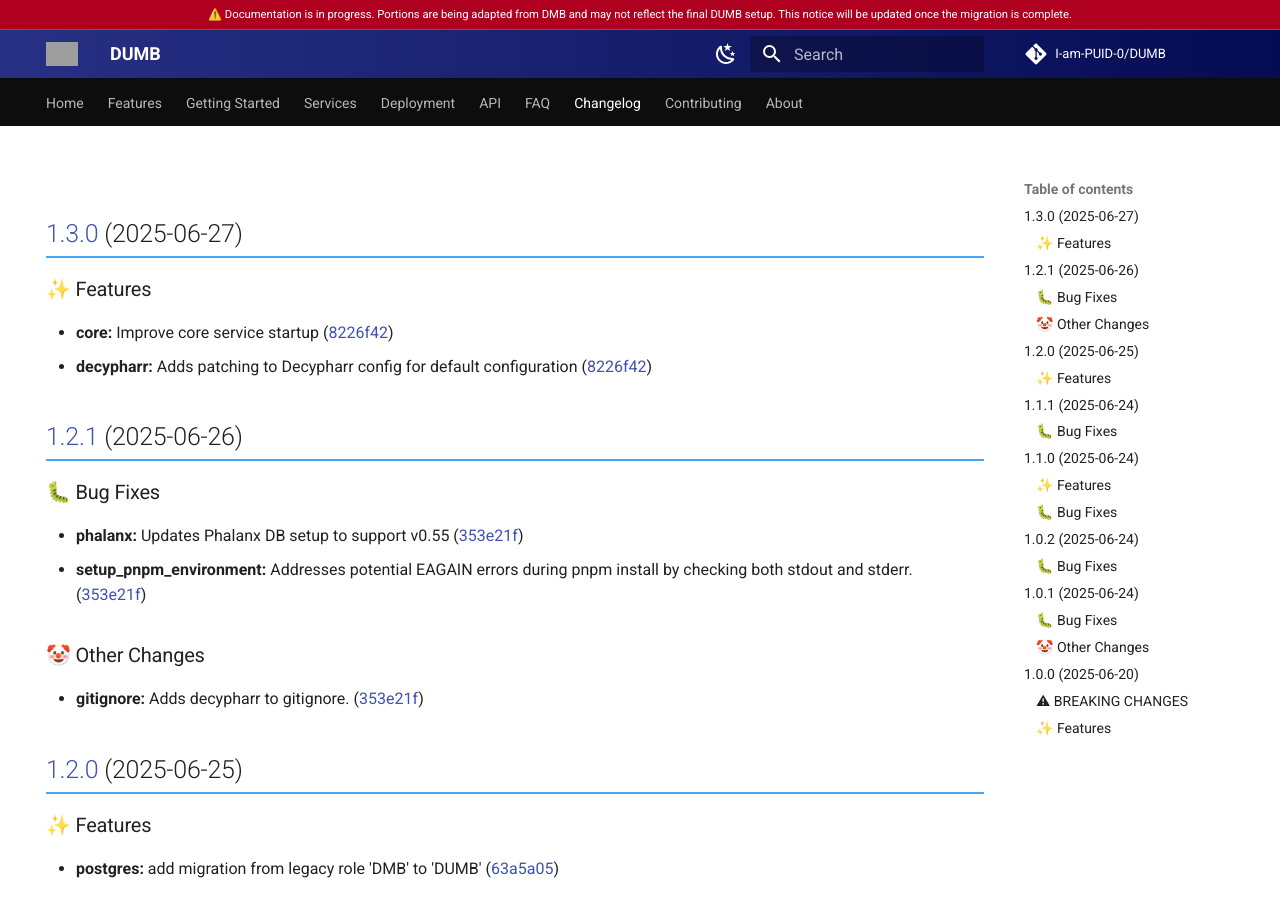
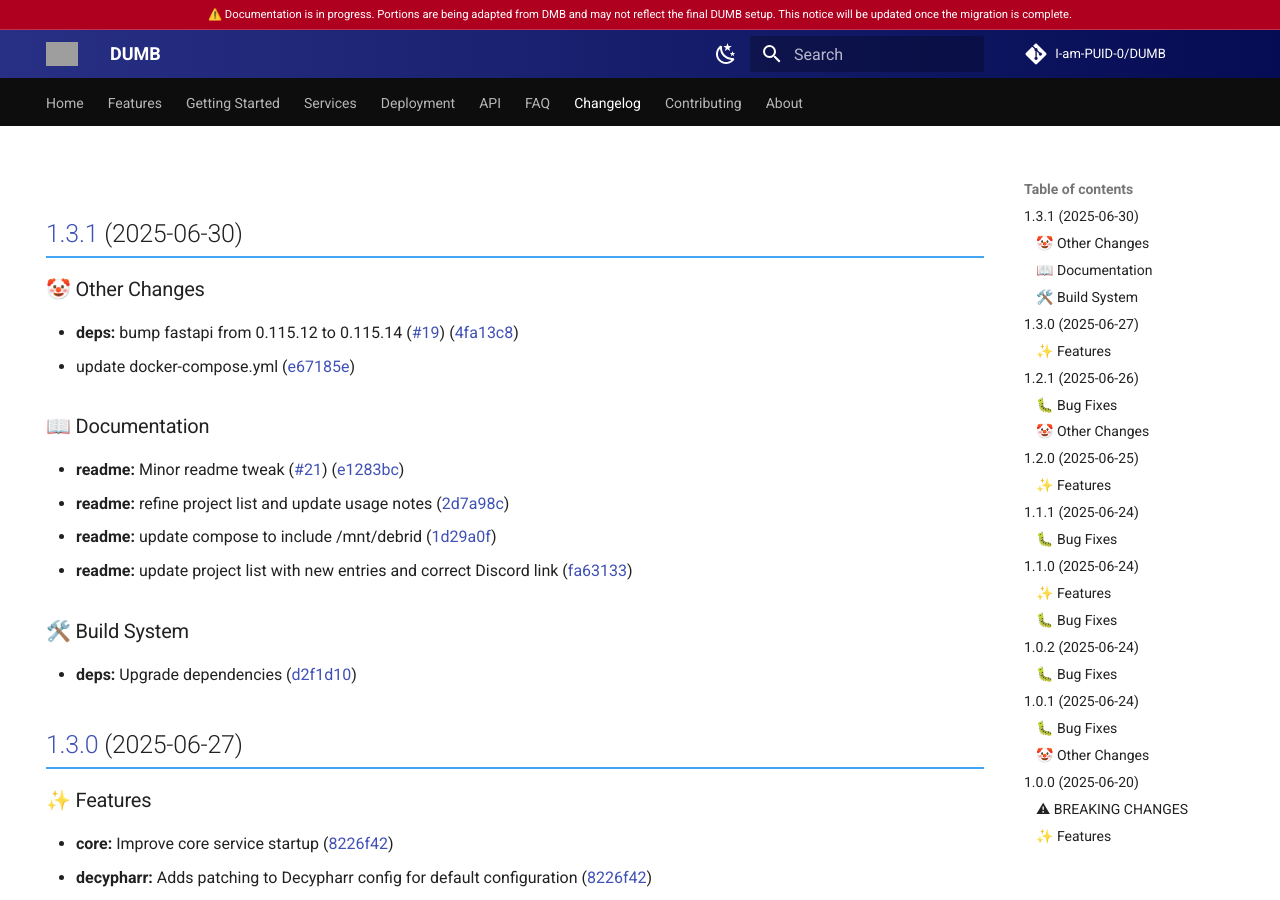
Before and after one commit to I-am-PUID-0/DUMB_docs, an MkDocs documentation site: the page built from docs/changelog.md, in a window 1280 px wide and 900 px high. Built offline with MkDocs 1.6.1 and Material for MkDocs 9.7.7, drawn with Linux system fonts in a browser that asks for light colours; comment, search, counter and statistics services are not loaded; grey boxes are pictures that could not be loaded.

Commit message:
Update Changelog

```diff
--- a/docs/changelog.md
+++ b/docs/changelog.md
@@ -4,6 +4,27 @@ hide:
 ---
 
 # Changelog
+
+## [1.3.1](https://github.com/I-am-PUID-0/DUMB/compare/1.3.0...1.3.1) (2025-06-30)
+
+
+### 🤡 Other Changes
+
+* **deps:** bump fastapi from 0.115.12 to 0.115.14 ([#19](https://github.com/I-am-PUID-0/DUMB/issues/19)) ([4fa13c8](https://github.com/I-am-PUID-0/DUMB/commit/4fa13c88c507df9d88893a48d56a8487eb8a0f79))
+* update docker-compose.yml ([e67185e](https://github.com/I-am-PUID-0/DUMB/commit/e67185e0b8045dab2f870186ef8eddc6f1ab37a8))
+
+
+### 📖 Documentation
+
+* **readme:** Minor readme tweak ([#21](https://github.com/I-am-PUID-0/DUMB/issues/21)) ([e1283bc](https://github.com/I-am-PUID-0/DUMB/commit/e1283bcc25695cc2a1a072a1b6014949b1d15f6e))
+* **readme:** refine project list and update usage notes ([2d7a98c](https://github.com/I-am-PUID-0/DUMB/commit/2d7a98c5f004c00c32d25276e9a4b5eb28e0921c))
+* **readme:** update compose to include /mnt/debrid ([1d29a0f](https://github.com/I-am-PUID-0/DUMB/commit/1d29a0fe7ddace329e1c29f855d950b1905b8fe9))
+* **readme:** update project list with new entries and correct Discord link ([fa63133](https://github.com/I-am-PUID-0/DUMB/commit/fa63133fa842be97760b35ea250911b84eb12d1e))
+
+
+### 🛠️ Build System
+
+* **deps:** Upgrade dependencies ([d2f1d10](https://github.com/I-am-PUID-0/DUMB/commit/d2f1d10e97bdcae84ec306d3f6cf129feeee2b22))
 
 ## [1.3.0](https://github.com/I-am-PUID-0/DUMB/compare/1.2.1...1.3.0) (2025-06-27)
 
```
